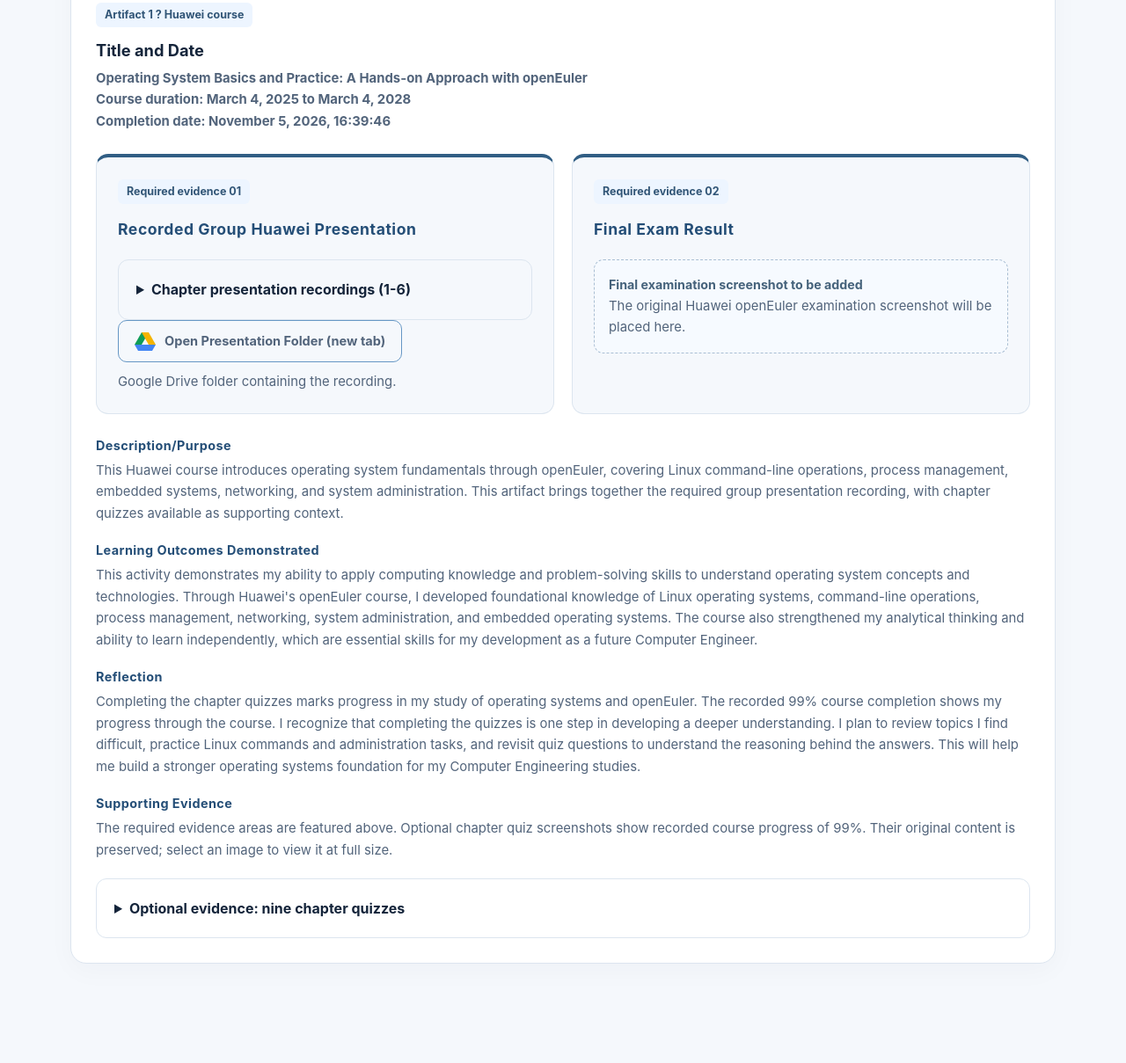
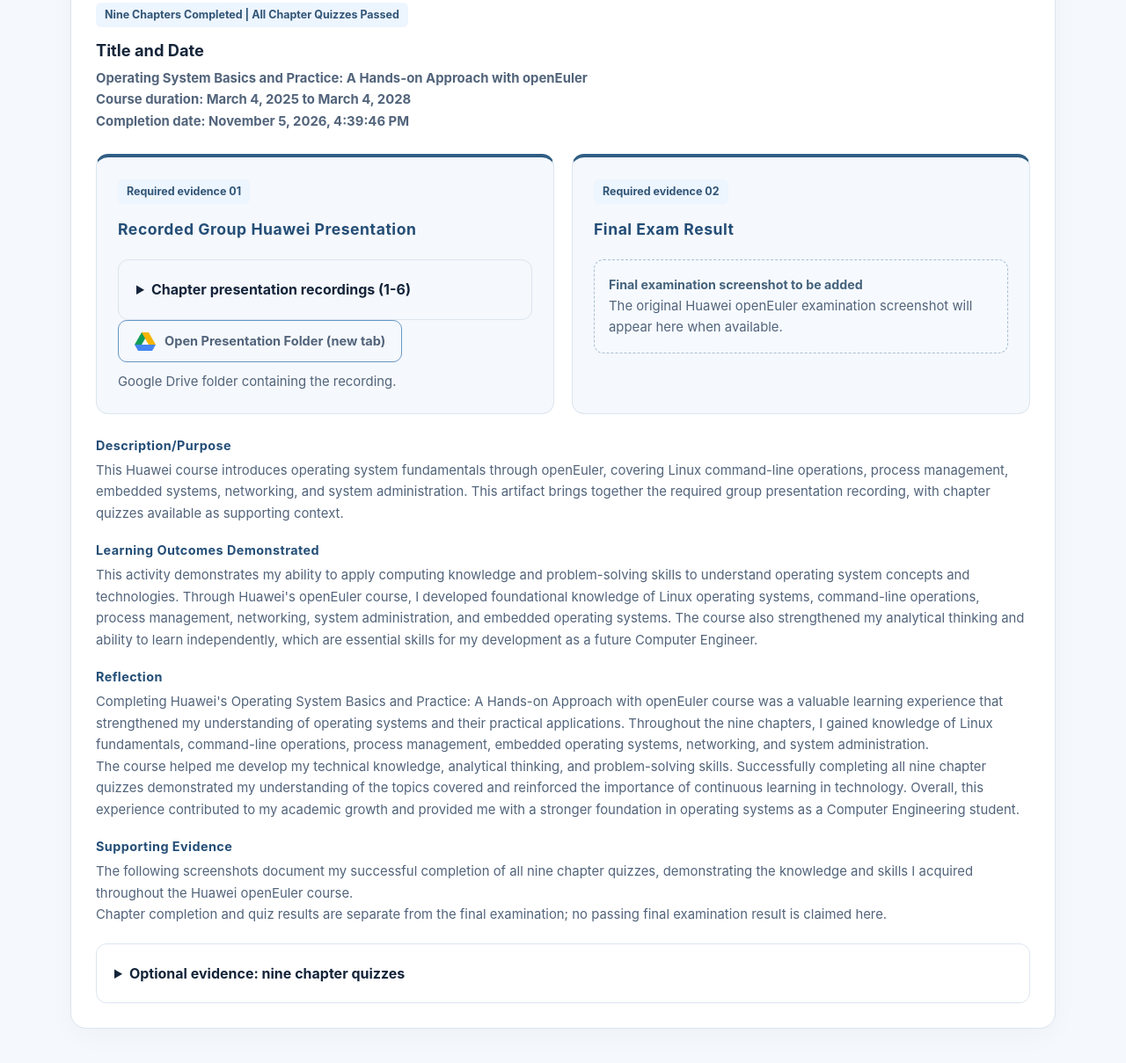
Before and after one commit to johnlloydlandicho-lgtm/operating-systems-portfolio, a plain HTML site: page index.html in a window 1280 px wide. Shown: the part 2073-3282 px from the top of the page at 88% size. Drawn offline with Linux system fonts and the light colour scheme.

Commit message:
Update index.html

```diff
--- a/index.html
+++ b/index.html
@@ -1137,7 +1137,7 @@
                   A Hands-on Approach with openEuler
                 </div>
                 <div class="artifact-body">
-                  <span class="status">Artifact 1 ? Huawei course</span>
+                  <span class="status">Nine Chapters Completed | All Chapter Quizzes Passed</span>
                   <h4>Title and Date</h4>
                   <p><strong>Operating System Basics and Practice: A Hands-on Approach with openEuler</strong></p>
                   <p class="date">Course duration:
@@ -1145,7 +1145,7 @@
                     <time datetime="2028-03-04">March 4, 2028</time>
                   </p>
                   <p class="date">Completion date:
-                    <time datetime="2026-11-05T16:39:46">November 5, 2026, 16:39:46</time>
+                    <time datetime="2026-11-05T4:39:46">November 5, 2026, 4:39:46 PM</time>
                   </p>
 
                   <div class="required-evidence" aria-label="Required submission evidence">
@@ -1281,9 +1281,24 @@
                     <section class="submission-evidence" aria-labelledby="exam-heading">
                       <span class="status">Required evidence 02</span>
                       <h5 id="exam-heading">Final Exam Result</h5>
-                      <div class="placeholder">
+                      <!-- Upload the original screenshot as assets/images/openeuler/final-exam.png.
+                           Match the filename and lowercase extension exactly. -->
+                      <figure class="evidence-card" id="final-exam-evidence" hidden>
+                        <a href="assets/images/openeuler/final-exam.png"
+                          target="_blank" rel="noopener noreferrer"
+                          aria-label="View original final examination screenshot (opens a new tab)">
+                          <img
+                            id="final-exam-image"
+                            data-src="assets/images/openeuler/final-exam.png"
+                            alt="Original Huawei openEuler final examination result screenshot"
+                            decoding="async"
+                          />
+                        </a>
+                        <figcaption>Final examination result. Select image for full size.</figcaption>
+                      </figure>
+                      <div class="placeholder" id="final-exam-placeholder">
                         <strong>Final examination screenshot to be added</strong>
-                        <p>The original Huawei openEuler examination screenshot will be placed here.</p>
+                        <p>The original Huawei openEuler examination screenshot will appear here when available.</p>
                       </div>
                     </section>
                   </div>
@@ -1298,18 +1313,25 @@
                   <p> This activity demonstrates my ability to apply computing knowledge and problem-solving skills to understand operating system concepts and technologies. Through Huawei's openEuler course, I developed foundational knowledge of Linux operating systems, command-line operations, process management, networking, system administration, and embedded operating systems. The course also strengthened my analytical thinking and ability to learn independently, which are essential skills for my development as a future Computer Engineer.</p>
 
                   <h5>Reflection</h5>
-                  <p>Completing the chapter quizzes marks progress in my study of operating systems
-                    and openEuler. The recorded 99% course completion shows my progress through the
-                    course. I recognize that completing the quizzes is one step in developing a
-                    deeper understanding. I plan to review topics I find difficult,
-                    practice Linux commands and administration tasks, and revisit quiz questions to
-                    understand the reasoning behind the answers. This will help me build a stronger
-                    operating systems foundation for my Computer Engineering studies.</p>
+                  <p>Completing Huawei's Operating System Basics and Practice: A Hands-on Approach
+                    with openEuler course was a valuable learning experience that strengthened my
+                    understanding of operating systems and their practical applications. Throughout
+                    the nine chapters, I gained knowledge of Linux fundamentals, command-line
+                    operations, process management, embedded operating systems, networking, and
+                    system administration.</p>
+                  <p>The course helped me develop my technical knowledge, analytical thinking, and
+                    problem-solving skills. Successfully completing all nine chapter quizzes
+                    demonstrated my understanding of the topics covered and reinforced the importance
+                    of continuous learning in technology. Overall, this experience contributed to my
+                    academic growth and provided me with a stronger foundation in operating systems
+                    as a Computer Engineering student.</p>
 
                   <h5>Supporting Evidence</h5>
-                  <p>The required evidence areas are featured above. Optional chapter quiz
-                    screenshots show recorded course progress of 99%. Their original content is
-                    preserved; select an image to view it at full size.</p>
+                  <p>The following screenshots document my successful completion of all nine chapter
+                    quizzes, demonstrating the knowledge and skills I acquired throughout the Huawei
+                    openEuler course.</p>
+                  <p>Chapter completion and quiz results are separate from the final examination;
+                    no passing final examination result is claimed here.</p>
                   <details class="quiz-evidence">
                     <summary>Optional evidence: nine chapter quizzes</summary>
                     <div class="evidence-gallery">
@@ -1534,6 +1556,18 @@
     document.querySelectorAll('.mobile-nav a').forEach(link => {
       link.addEventListener('click', () => { link.closest('details').open = false; });
     });
+
+    // Show the original exam evidence only when its file is available.
+    const examImage = document.getElementById('final-exam-image');
+    examImage.addEventListener('load', () => {
+      document.getElementById('final-exam-evidence').hidden = false;
+      document.getElementById('final-exam-placeholder').hidden = true;
+    });
+    examImage.addEventListener('error', () => {
+      document.getElementById('final-exam-evidence').hidden = true;
+      document.getElementById('final-exam-placeholder').hidden = false;
+    });
+    examImage.src = examImage.dataset.src;
     </script>
   </body>
 </html>
```
